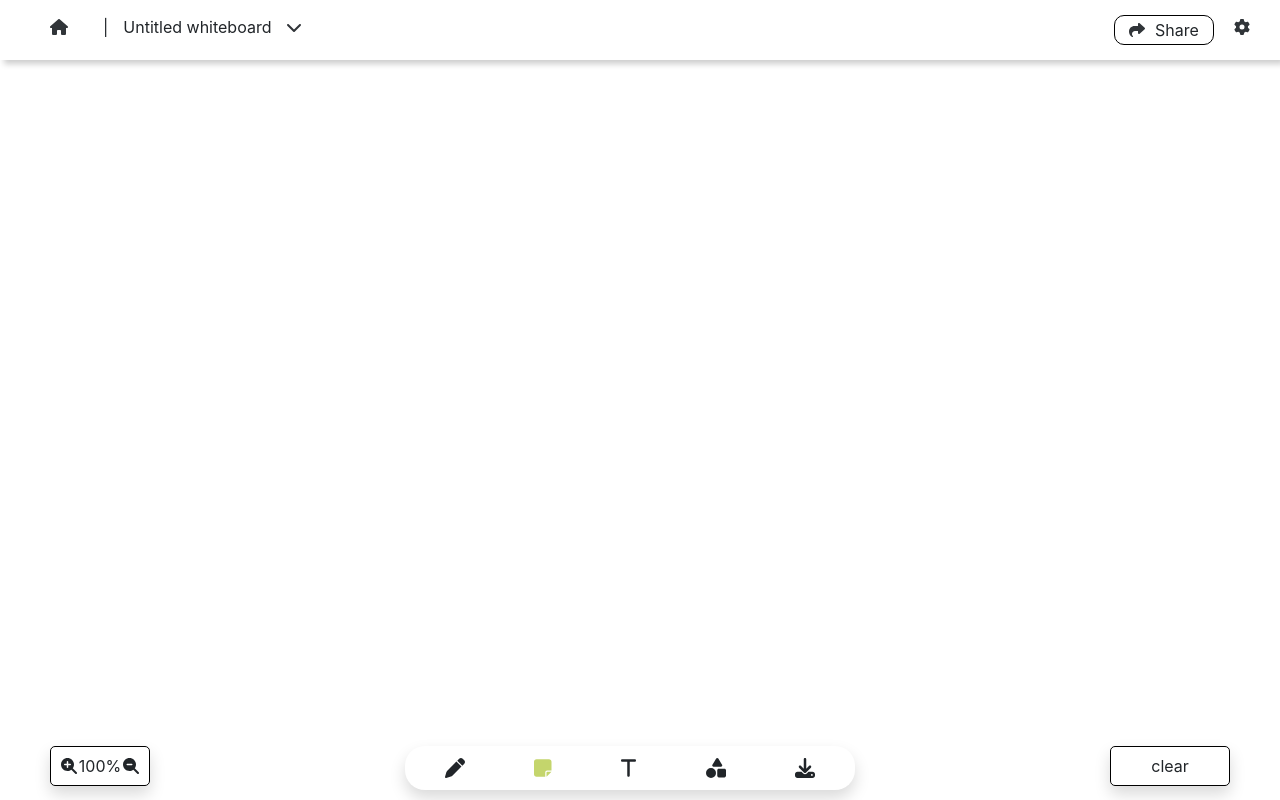
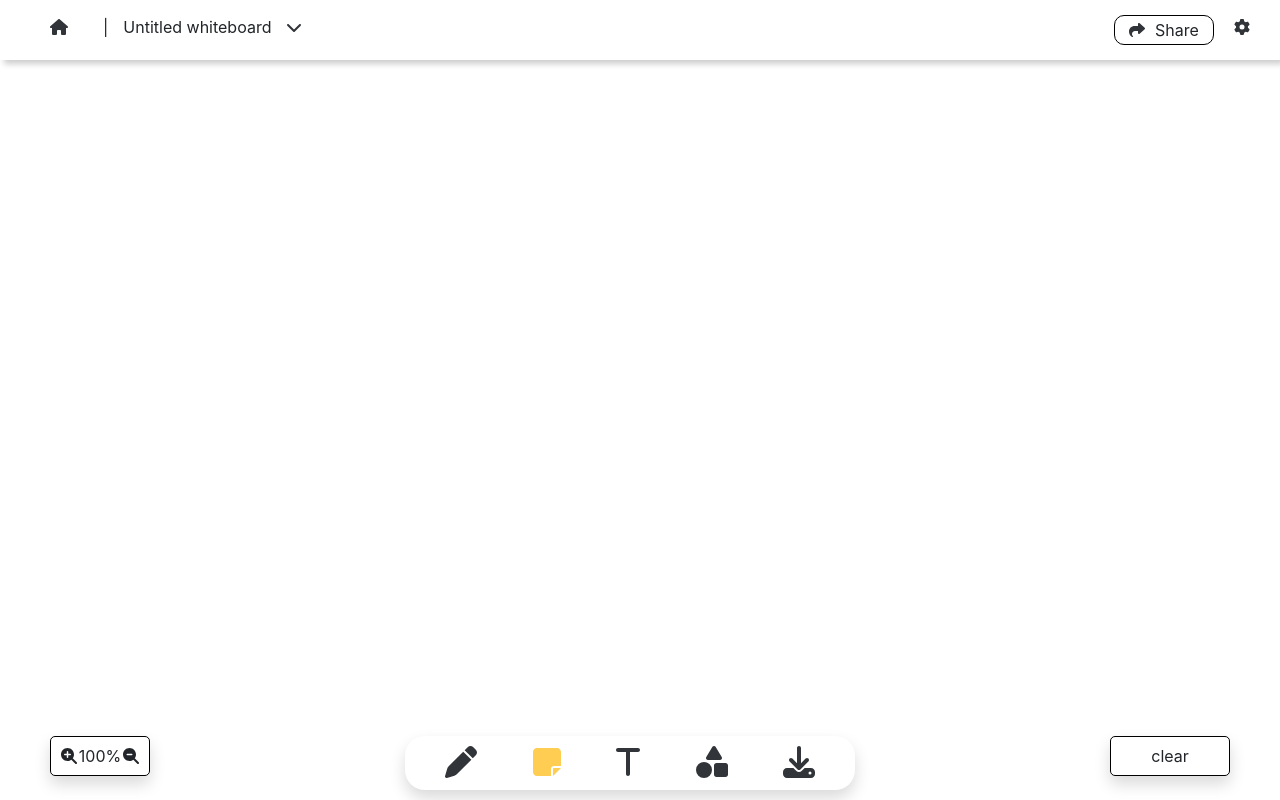
Before and after one commit to Vaishali054/VirtualWhiteboard, a React (Create React App) app: page / in a window 1280 px wide. Built offline with nearby package versions, Linux system fonts and the light colour scheme.

Commit message:
merge fix

```diff
--- a/src/components/Toolkit/Toolkit.jsx
+++ b/src/components/Toolkit/Toolkit.jsx
@@ -1,4 +1,4 @@
-import React, { useState } from "react";
+import React from "react";
 import { FontAwesomeIcon } from "@fortawesome/react-fontawesome";
 import "./toolkit.css";
 import {
@@ -13,21 +13,24 @@ import {
 import { useWhiteboard } from "../../Provider/Provider";
 
 
+
+
 export default function Toolkit() {
   const { clearWhiteboard ,zoomIn,zoomOut} = useWhiteboard();
   const handleClearScreen = () => {
     clearWhiteboard();
   };
 
+
   return (
-    <div className="container-bottom" >
-      <div className="toolkit" id="toolkit">
+    <div className="container-bottom">
+      <div className="toolkit">
         <div className="shift-down">
           <div className="zoom shadow button">
-            <div className="plus" onClick={zoomIn}>
+            <div className="plus"onClick={zoomIn} >
               <FontAwesomeIcon icon={faMagnifyingGlassPlus} />
             </div>
-            <div className="percent">  100%</div>
+            <div className="percent" >  100%</div>
             <div className="minus" onClick={zoomOut}>
               <FontAwesomeIcon icon={faMagnifyingGlassMinus} />
             </div>
@@ -35,26 +38,26 @@ export default function Toolkit() {
         </div>
         <div className="tools shadow">
           <div className="pens">
-            <FontAwesomeIcon icon={faPen} size="lg" />
+            <FontAwesomeIcon icon={faPen} size="2x" style={{ color: "#313539" }}  />
           </div>
           <div className="stickynotes">
             <FontAwesomeIcon
               icon={faNoteSticky}
-              style={{ color: "#c4d56c" }}
-              size="lg"
+              size="2x"
+              style={{ color: "#fecd52" }}
             />
           </div>
           <div className="text">
-            <FontAwesomeIcon className ="custom.icon" icon={faT} size="lg" />
+            <FontAwesomeIcon className ="custom.icon" icon={faT} size="2x" style={{ color: "#313539" }} />
           </div>
           <div className="shapes">
-            <FontAwesomeIcon className ="custom.icon" icon={faShapes} size="lg" />
+            <FontAwesomeIcon className ="custom.icon" icon={faShapes} size="2x" style={{ color: "#313539" }} />
           </div>
           <div className="download">
-            <FontAwesomeIcon icon={faDownload} className="custom.icon" size="lg"/>
+            <FontAwesomeIcon icon={faDownload} className="custom.icon" size="2x" style={{ color: "#313539" }}  />
           </div>
         </div>
-        <div className=" button clear shadow" onClick={handleClearScreen} >
+        <div className=" button clear shadow" onClick={handleClearScreen}>
           clear
         </div>
       </div>
--- a/src/components/navbar/Navbar.jsx
+++ b/src/components/navbar/Navbar.jsx
@@ -48,7 +48,7 @@ import {
 
         <div className="container2">
 
-          <div className="button">
+          <div className="button" onClick={handleShareClick}>
             <FontAwesomeIcon icon={faShare} style={{ color: "#313539" }} />Share
 
           </div>
--- a/src/components/whiteboard/Whiteboard.jsx
+++ b/src/components/whiteboard/Whiteboard.jsx
@@ -1,35 +1,58 @@
 import React, { useRef, useEffect, useState } from "react";
-import "./whiteboard.css";
+import { useWhiteboard } from "../../Provider/Provider";
 
 export default function Whiteboard() {
+  const {clearScreen,resetClearScreen,zoomLevel}=useWhiteboard()
   const canvasRef = useRef(null);
   const contextRef = useRef(null);
   const [isDrawing, setIsDrawing] = useState(false);
-
+  const [canvasSize, setCanvasSize] = useState({ width: 0, height: 0 });
 
   useEffect(() => {
     const canvas = canvasRef.current;
-    const canvasContainer = canvas.parentElement;
+    const context = canvas.getContext("2d");
+    contextRef.current = context;
 
-    // Function to update the canvas size based on the container's width
-    const updateCanvasSize = () => {
-      const containerWidth = canvasContainer.clientWidth;
-      const aspectRatio = 16 / 9; // Adjust the aspect ratio as needed
-      const maxHeight = Math.min(containerWidth / aspectRatio, window.innerHeight);
+    // Set initial canvas size based on the container size
+    const container = canvas.parentElement;
+    setCanvasSize({ width: container.offsetWidth, height: container.offsetHeight });
 
-      canvas.width = containerWidth;
-      canvas.height = maxHeight;
-      const context = canvas.getContext("2d");
-      contextRef.current = context;
+    // Update canvas size when the window is resized
+    const handleResize = () => {
+      setCanvasSize({ width: container.offsetWidth, height: container.offsetHeight });
     };
-
-    window.addEventListener("resize", updateCanvasSize);
-    updateCanvasSize(); // Initial canvas size setup
+    window.addEventListener("resize", handleResize);
 
     return () => {
-      window.removeEventListener("resize", updateCanvasSize);
+      window.removeEventListener("resize", handleResize);
     };
   }, []);
+
+  useEffect(() => {
+    const canvas = canvasRef.current;
+    const context = canvas.getContext("2d");
+
+    // Apply the zoom level to the context
+    context.setTransform(zoomLevel, 0, 0, zoomLevel, 0, 0);
+
+    // ... Rest of your code for canvas setup and drawing
+  }, [canvasSize, zoomLevel]);
+
+  useEffect(() => {
+    if (clearScreen) {
+      const canvas = canvasRef.current;
+      const context = canvas.getContext("2d");
+      context.clearRect(0, 0, canvas.width, canvas.height);
+      resetClearScreen()
+    }
+  }, [clearScreen]);
+
+  useEffect(() => {
+    // Update canvas size when canvasSize changes
+    const canvas = canvasRef.current;
+    canvas.width = canvasSize.width;
+    canvas.height = canvasSize.height;
+  }, [canvasSize]);
 
   const startDrawing = (event) => {
     event.preventDefault();
@@ -56,33 +79,17 @@ export default function Whiteboard() {
       setIsDrawing(false);
     }
   };
-  const onClearCanvas = () => {
-    const canvas = canvasRef.current;
-    const context = canvas.getContext("2d");
-    context.clearRect(0, 0, canvas.width, canvas.height);
-  };
 
   return (
-    <>
-    <div className="canvas-container">
+    <div className="canvas-container" style={{ position: "relative", width: "100%", height: "100%" }}>
       <canvas
         ref={canvasRef}
         onMouseDown={startDrawing}
         onMouseMove={draw}
         onMouseUp={stopDrawing}
         onMouseLeave={stopDrawing}
-        onTouchStart={startDrawing}
-        onTouchMove={draw}
-        onTouchEnd={stopDrawing}
-        onTouchCancel={stopDrawing}
-        style={{ touchAction: "none" }}
+        style={{ touchAction: "none", width: "100vw", height: "85vh" }}
       />
     </div>
-    <div>
-    {/* <div className=" button clear shadow" onClick={onClearCanvas}>
-          clear
-        </div> */}
-    </div>
-    </>
   );
 }
```
